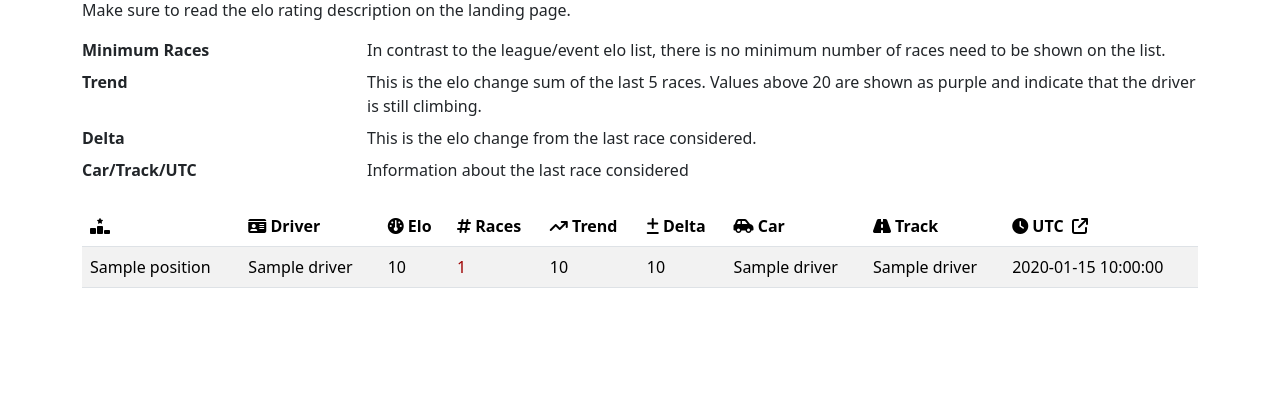
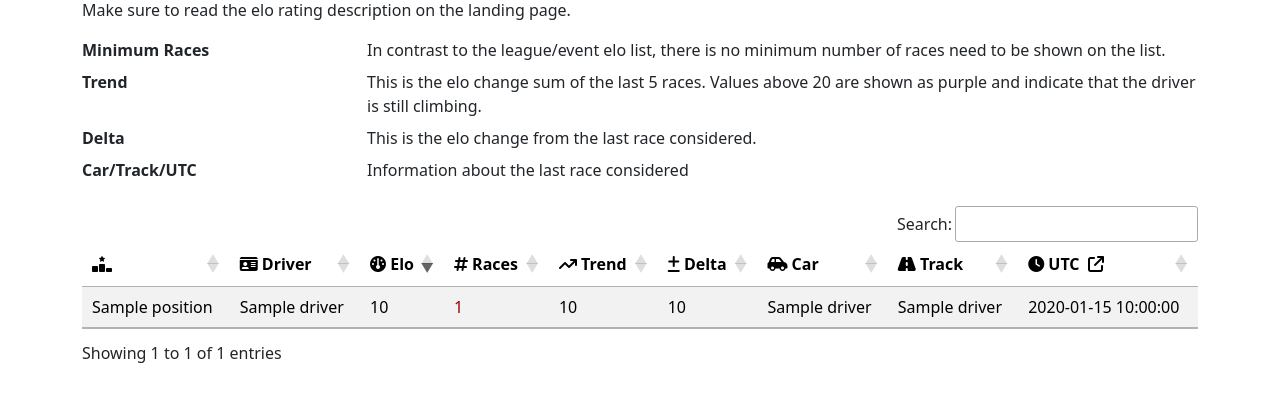
Before and after one commit to Dremet/tsura_website, a Flask app: template templates/elo_list_heat.html in a window 1280 px wide. Shown: the part 141-543 px from the top of the page. Run offline with Flask 3, Linux system fonts and the light colour scheme; the template is opened without the code that fills it: most values are stand-ins (such as "Sample title", 1, 10 or a date in 2020); some libraries are stand-ins or nearby versions.

Commit message:
heat table is now a data table as well

```diff
--- a/templates/elo_list_heat.html
+++ b/templates/elo_list_heat.html
@@ -22,7 +22,7 @@
         <dt class="col-sm-3">Car/Track/UTC</dt>
         <dd class="col-sm-9">Information about the last race considered</dd>
     </dl>
-    <table class="table table-striped table-hover">
+    <table id="eloTable" class="table table-striped table-hover">
         <thead>
             <tr>
                 <th><i class="fa-solid fa-ranking-star"></i></th>
```
